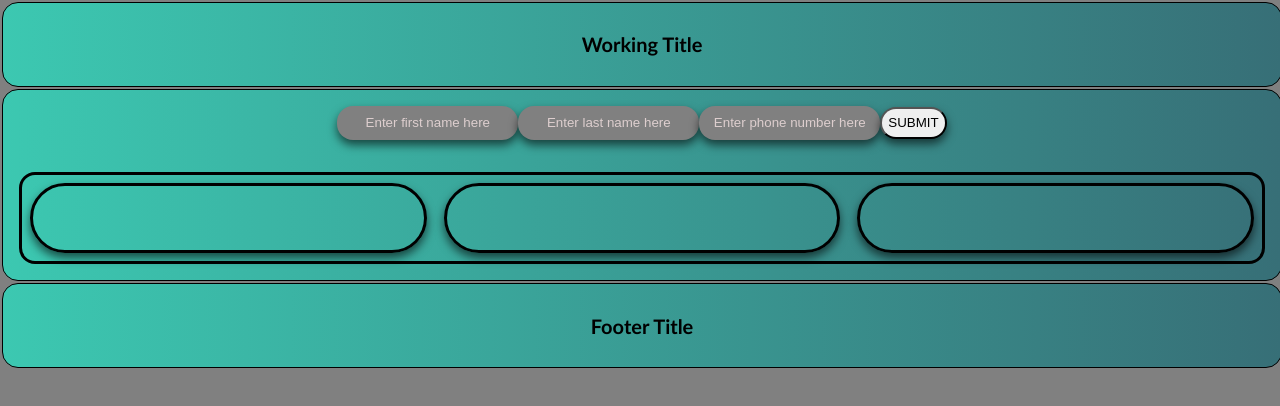
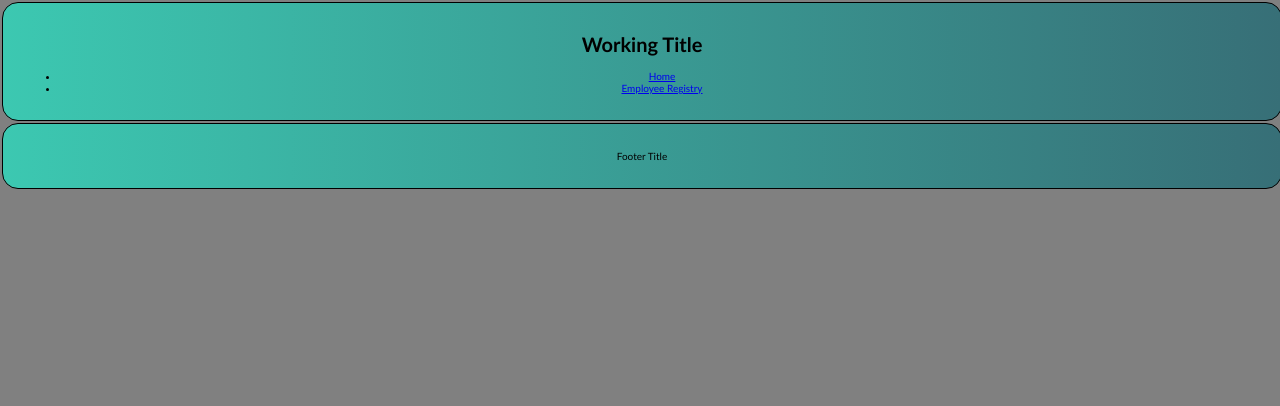
Before and after one commit to bradfan/project-genspark, a React (Create React App) app in the folder project-genspark/: page /EmployeeRegistry in a window 1280 px wide. Shown: the top 406 px of the page. Built offline with nearby package versions, Linux system fonts and the light colour scheme.

Commit message:
change file structure to fit project requirements

```diff
--- a/project-genspark/src/App.js
+++ b/project-genspark/src/App.js
@@ -1,17 +1,15 @@
+import React, { Component } from "react";
+import "./index.css";
+import Router from "./components/general/Router"
 
-import './index.css';
-import Header from "./pages/Header"
-import Dashboard from "./pages/Dashboard"
-import Footer from "./pages/Footer"
-
-function App() {
-  return (
-    <div className="App">
-     <Header/>
-     <Dashboard/>
-     <Footer/>
-    </div>
-  );
+class App extends Component {
+  render() {
+    return (
+      <div className="App">
+        <Router />
+      </div>
+    );
+  }
 }
 
 export default App;
--- /dev/null
+++ b/project-genspark/src/components/general/Router.jsx
@@ -0,0 +1,26 @@
+import React, { Component } from 'react'
+import { BrowserRouter as Router, Route, Switch } from 'react-router-dom'
+import Header from "../pages/Header";
+
+import Footer from "../pages/Footer";
+
+class RouterComponent extends Component {
+    render() {
+        return(
+            <div>
+             <Router>
+                 <Header />
+                     {/* <Switch>
+                         <Route exact path="/"><WelcomeComponent name="Everett"/></Route>
+                         <Route path="/theEmployee/:id" component={AddEmployee} />
+                         <Route path="/employee/:id/:jobTitle" component={UpdateEmployeeComponent} />
+                         <Route path="/EmployeeRegistry" exact component={EmployeeRegistryComponent} />
+                     </Switch> */}
+                 <Footer />
+             </ Router>
+             </div>
+        )
+    }
+ }
+
+ export default RouterComponent;
--- /dev/null
+++ b/project-genspark/src/components/pages/Footer.jsx
@@ -0,0 +1,13 @@
+import React, { Component } from "react";
+
+class Footer extends Component {
+  render() {
+    return (
+      <footer className="footer">
+        <p className="footer-title">Footer Title</p>
+      </footer>
+    );
+  }
+}
+
+export default Footer;
--- /dev/null
+++ b/project-genspark/src/components/pages/Header.jsx
@@ -0,0 +1,30 @@
+import React, { Component } from "react";
+import { Link } from "react-router-dom";
+
+class Header extends Component {
+  render() {
+    return (
+
+        <header className="header">
+          <h1 className="title">Working Title</h1>
+
+        <nav className="navbar">
+          <ul className="navbar-nav">
+            <li>
+              <Link className="nav-link" to="/">
+                Home
+              </Link>
+            </li>
+            <li>
+              <Link className="nav-link" to="/EmployeeRegistry">
+                Employee Registry
+              </Link>
+            </li>
+          </ul>
+        </nav>
+        </header>
+    );
+  }
+}
+
+export default Header;
--- a/project-genspark/src/pages/Footer.js
+++ /dev/null
@@ -1,11 +0,0 @@
-import React from 'react';
-
-function Footer() {
-    return (
-        <div className="footer">
-            <h1 className="footer-title">Footer Title</h1>
-        </div>
-    )
-}
-
-export default Footer
--- a/project-genspark/src/pages/Header.js
+++ /dev/null
@@ -1,11 +0,0 @@
-import React from 'react';
-
-function Header() {
-    return (
-        <div className="header">
-            <h1 className="title">Working Title</h1>
-        </div>
-    )
-}
-
-export default Header
```
Also changed, not shown: project-genspark/src/components/pages/Dashboard.js (renamed from project-genspark/src/pages/Dashboard.js), 1 other file (tests, documents, lock files or other folders).
